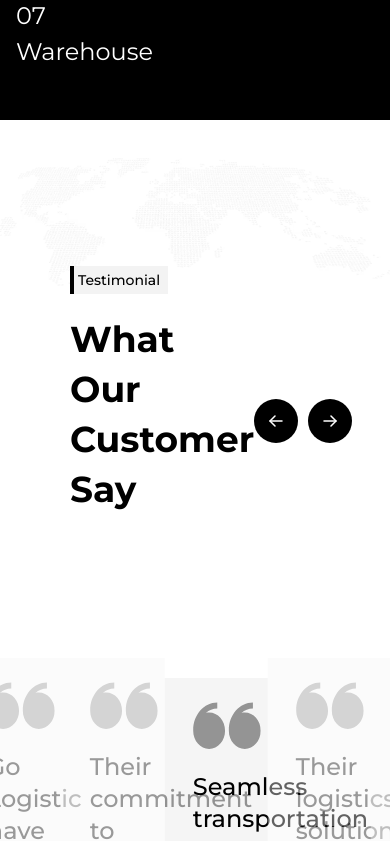
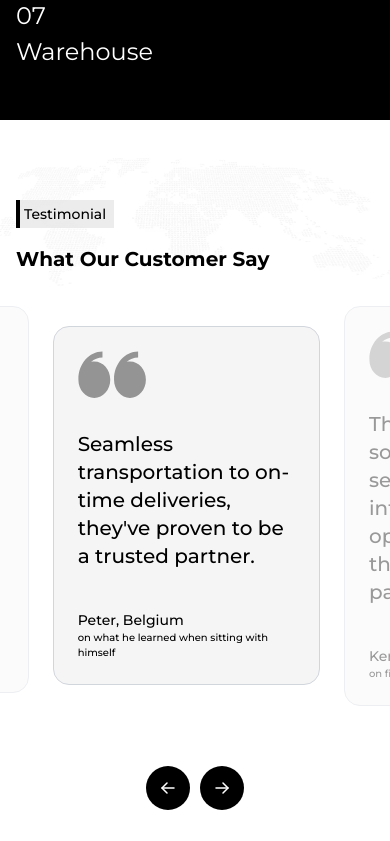
Before and after one commit to Ultroneous-Technologies-LLP/GoLogistic-Logistic-management-landing, a Next.js app: page / in a window 390 px wide. Shown: the part 3100-3941 px from the top of the page. Built offline with nearby package versions, Linux system fonts and the light colour scheme.

Commit message:
feat: enhance testimonial slider responsiveness and update styling

```diff
--- a/src/app/globals.css
+++ b/src/app/globals.css
@@ -8,6 +8,7 @@
   --color-platinum: #e8e8e8;
   --text-22: 22px;
   --text-10: 10px;
+  --radius-20: 20px;
   --font-montserrat: var(--font-geist-sans);
   --font-mono: var(--font-geist-mono);
 }
--- a/src/component/home/Testimonial/TestimonialSlider.tsx
+++ b/src/component/home/Testimonial/TestimonialSlider.tsx
@@ -1,7 +1,7 @@
 "use client";
 
 import { DoubleQuotes, LeftArrow } from "@/component/icon";
-import { FC, useRef } from "react";
+import { FC, useEffect, useRef, useState } from "react";
 import Slider from "react-slick";
 
 interface TestimonialSliderData {
@@ -17,13 +17,35 @@ interface TestimonialSliderData {
 }
 
 const TestimonialSlider: FC<TestimonialSliderData> = ({ data }) => {
+  const [slidesToShow, setSlidesToShow] = useState(4.4); // default desktop
+  const [centerPadding, setCenterPadding] = useState("0px");
+
+  useEffect(() => {
+    const updateSlides = () => {
+      if (window.innerWidth < 768) {
+        setSlidesToShow(1);
+        setCenterPadding("50px"); // show left/right peeks
+      } else if (window.innerWidth < 1280) {
+        setSlidesToShow(2.9);
+        setCenterPadding("-120px");
+      } else {
+        setSlidesToShow(4.5);
+        setCenterPadding("-80px");
+      }
+    };
+
+    updateSlides(); // run on mount
+    window.addEventListener("resize", updateSlides);
+    return () => window.removeEventListener("resize", updateSlides);
+  }, []);
+
   const settings = {
     infinite: true,
     speed: 500,
-    slidesToShow: 4.4,
+    slidesToShow,
     slidesToScroll: 1,
     centerMode: true,
-    centerPadding: "-30px",
+    centerPadding,
     arrows: false,
   };
 
@@ -39,11 +61,11 @@ const TestimonialSlider: FC<TestimonialSliderData> = ({ data }) => {
 
   return (
     <>
-      <div className="flex justify-between items-center max-w-360 mx-auto pl-17.5 pr-22.5 pb-32.5">
-        <h3 className="pb-3.5 text-4xl/12.5 font-bold text-black">
+      <div className="flex justify-between items-center max-w-360 mx-auto px-4 md:px-6 xl:pl-17.5 xl:pr-22.5 pb-8 md:pb-14 xl:pb-32.5">
+        <h3 className="text-xl/7.5 xl:text-4xl/12.5 font-bold text-black">
           <span>{data.longTitle}</span>
         </h3>
-        <div className="flex gap-2.5">
+        <div className="hidden md:flex gap-2.5">
           <button
             type="button"
             onClick={handlePrev}
@@ -60,34 +82,40 @@ const TestimonialSlider: FC<TestimonialSliderData> = ({ data }) => {
           </button>
         </div>
       </div>
-      <div
-        className="w-full overflow-x-hidden [&_.slick-slider]:relative [&_.slick-slider]:block [&_.slick-slider]:box-border [&_.slick-slider]:select-none [&_.slick-slider]:touch-pan-y
-    [&_.slick-slider]:[--webkit-tap-highlight-color:transparent] [&_.slick-list]:overflow-hidden [&_.slick-list]:m-0 [&_.slick-list]:p-0 [&_.slick-track]:flex [&_.slick-track]:items-stretch [&_.slick-slide]:min-h-px [&_.slick-slide]:outline-none
-    [&_.slick-slide]:duration-300 [&_.slick-slide]:ease-in-out [&_.slick-slide]:opacity-40 [&_.slick-slide]:transition-opacity [&_.slick-current]:!opacity-100 [&_.slick-current]:!mt-5"
-      >
+      <div className="max-w-480 mx-auto w-full overflow-x-hidden [&_.slick-track]:flex [&_.slick-track]:gap-6 [&_.slick-slide]:w-84 [&_.slick-slide]:!inline-flex [&_.slick-slide]:h-auto [&_.slick-slide]:min-h-px [&_.slick-slide]:opacity-40 [&_.slick-slide]:transition-opacity [&_.slick-current]:!opacity-100 [&_.slick-current]:!mt-5">
         <Slider {...settings} ref={sliderRef}>
           {data.sliderData.map((item) => (
             <div
               key={item.id}
-              className="py-6 pl-7 pr-3 bg-[#f5f5f5] max-w-84 w-full"
+              className="bg-[#f5f5f5] rounded-2xl transition-transform duration-500 p-6 border border-gray-300 max-w-84 w-full"
             >
-              <div className="pb-21">
-                <DoubleQuotes className="text-[#949494]" />
-                <p className="font-medium text-2xl/8 pt-5.5">
-                  <span>{item.quote}</span>
-                </p>
+              <div className="pb-10">
+                <DoubleQuotes className="text-spanish-gray" />
+                <p className="font-medium text-xl pt-8">{item.quote}</p>
               </div>
               <div>
-                <h4 className="font-medium text-sm/4">
-                  <span>{item.author}</span>
-                </h4>
-                <h5 className="font-medium text-[10px]/3.5">
-                  <span>{item.subText}</span>
-                </h5>
+                <h4 className="font-medium text-sm">{item.author}</h4>
+                <h5 className="font-medium text-10">{item.subText}</h5>
               </div>
             </div>
           ))}
         </Slider>
+      </div>
+      <div className="flex md:hidden gap-2.5 pt-8 justify-center">
+        <button
+          type="button"
+          onClick={handlePrev}
+          className="size-11 flex justify-center items-center border-transparent transition-colors duration-300 hover:ease-in bg-black rounded-full group hover:bg-white border hover:border-black"
+        >
+          <LeftArrow className="cursor-pointer text-white group-hover:text-black" />
+        </button>
+        <button
+          onClick={handleNext}
+          type="button"
+          className="size-11 flex justify-center items-center border-transparent transition-colors duration-300 hover:ease-in bg-black rounded-full group hover:bg-white border hover:border-black"
+        >
+          <LeftArrow className="cursor-pointer text-white group-hover:text-black rotate-180" />
+        </button>
       </div>
     </>
   );
--- a/src/component/home/Testimonial/index.tsx
+++ b/src/component/home/Testimonial/index.tsx
@@ -9,18 +9,18 @@ interface testimonialSectionData {
 
 const Testimonial: FC<testimonialSectionData> = ({ data }) => {
   return (
-    <section className="py-36.5 relative">
+    <section className="py-20 md:pb-35.5 xl:py-36.5 relative">
       <Image
         src={data.backgroundImage.src}
         alt={data.backgroundImage.alt}
         width={1440}
         height={470}
-        className="mx-auto absolute top-9.5 left-1/2 -translate-x-1/2 -z-10"
+        className="mx-auto absolute top-9.5 left-1/2 -translate-x-1/2 -z-10 object-cover w-full"
         sizes="(max-width: 768px) 100vw, (max-width: 1200px) 100vw, 1440px"
         title={data.backgroundImage.alt}
       />
-      <div className="max-w-360 w-full mx-auto pl-17.5 pr-22.5">
-        <h2 className="inline-block py-1 pl-1 pr-2 mb-5 text-sm font-medium text-black border-l-4 border-black bg-[#E8E8E880]">
+      <div className="max-w-360 w-full mx-auto px-4 md:px-6 xl:pl-17.5 xl:pr-22.5">
+        <h2 className="inline-block py-1 pl-1 pr-2 mb-4 xl:mb-5 text-sm font-medium text-black border-l-4 border-black bg-platinum/80">
           <span>{data.title}</span>
         </h2>
       </div>
```
